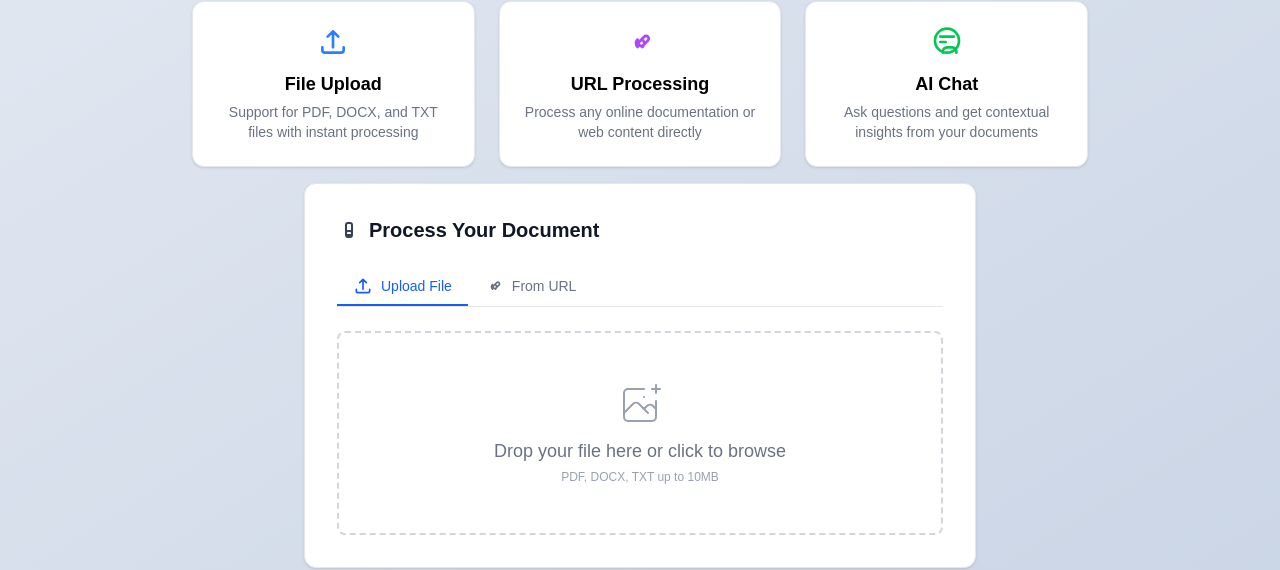
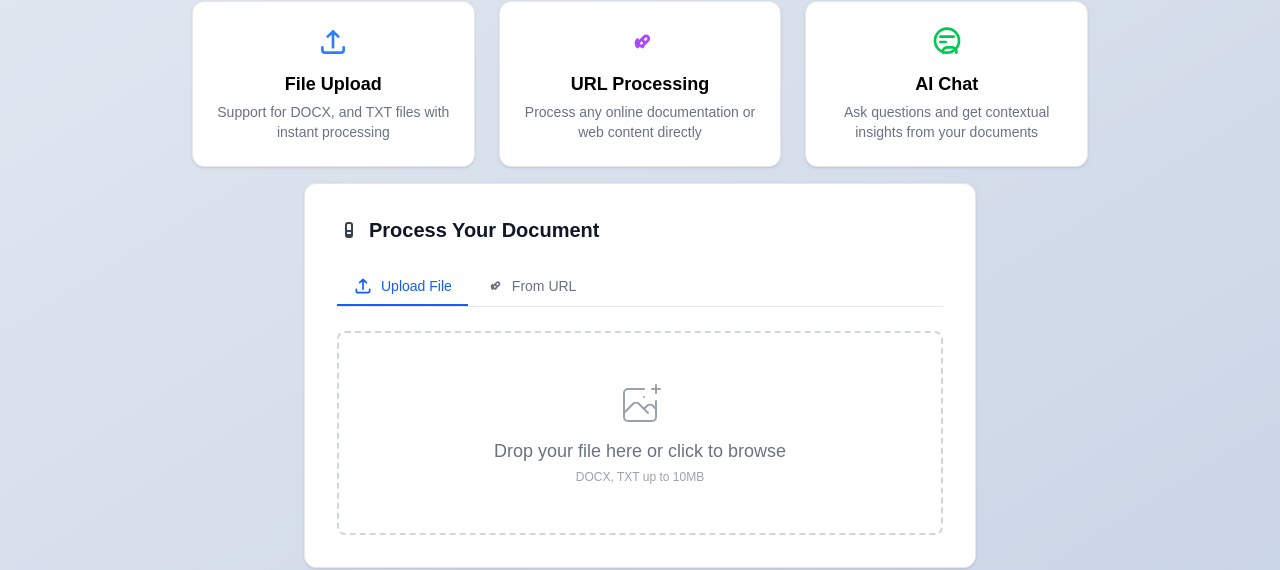
Before and after one commit to Akash3106/smart_doc, a Next.js app: page / in a window 1280 px wide. Shown: the part 127-697 px from the top of the page. Built offline with nearby package versions, Linux system fonts and the light colour scheme.

Commit message:
removing the pdf file uploads

```diff
--- a/src/app/page.tsx
+++ b/src/app/page.tsx
@@ -81,7 +81,7 @@ export default function Home() {
             <svg className="h-8 w-8 text-blue-500" fill="none" stroke="currentColor" strokeWidth="2" viewBox="0 0 24 24"><path strokeLinecap="round" strokeLinejoin="round" d="M12 16V4m0 0l-4 4m4-4l4 4M20 16v2a2 2 0 01-2 2H6a2 2 0 01-2-2v-2" /></svg>
           </div>
           <div className="font-bold text-lg mb-1 text-black">File Upload</div>
-          <div className="text-gray-500 text-center text-sm">Support for PDF, DOCX, and TXT files with instant processing</div>
+          <div className="text-gray-500 text-center text-sm">Support for DOCX, and TXT files with instant processing</div>
         </div>
         {/* URL Processing Card */}
         <div className="flex-1 bg-white rounded-xl shadow border border-gray-200 p-6 flex flex-col items-center transform transition duration-500 hover:scale-105 hover:shadow-xl animate-fadeInUp delay-200">
@@ -135,7 +135,7 @@ export default function Home() {
             <input
               ref={fileInputRef}
               type="file"
-              accept=".pdf,.doc,.docx,.txt"
+              accept=".doc,.docx,.txt"
               className="hidden"
               onChange={handleFileChange}
               disabled={isProcessingFile}
@@ -150,7 +150,7 @@ export default function Home() {
               <>
                 <svg className="h-12 w-12 text-gray-400 mb-2" fill="none" stroke="currentColor" strokeWidth="2" viewBox="0 0 48 48"><path strokeLinecap="round" strokeLinejoin="round" d="M28 8H12a4 4 0 00-4 4v20m32-12v8m0 0v8a4 4 0 01-4 4H12a4 4 0 01-4-4v-4m32-4l-3.172-3.172a4 4 0 00-5.656 0L28 28M8 32l9.172-9.172a4 4 0 015.656 0L28 28m0 0l4 4m4-24h8m-4-4v8m-12 4h.02" /></svg>
                 <div className="text-gray-500 text-lg font-medium mb-1">Drop your file here or click to browse</div>
-                <div className="text-xs text-gray-400">PDF, DOCX, TXT up to 10MB</div>
+                <div className="text-xs text-gray-400">DOCX, TXT up to 10MB</div>
               </>
             )}
             {currentFile?.name && !isProcessingFile && (
```
Also changed, not shown: 1 other file (tests, documents, lock files or other folders).
